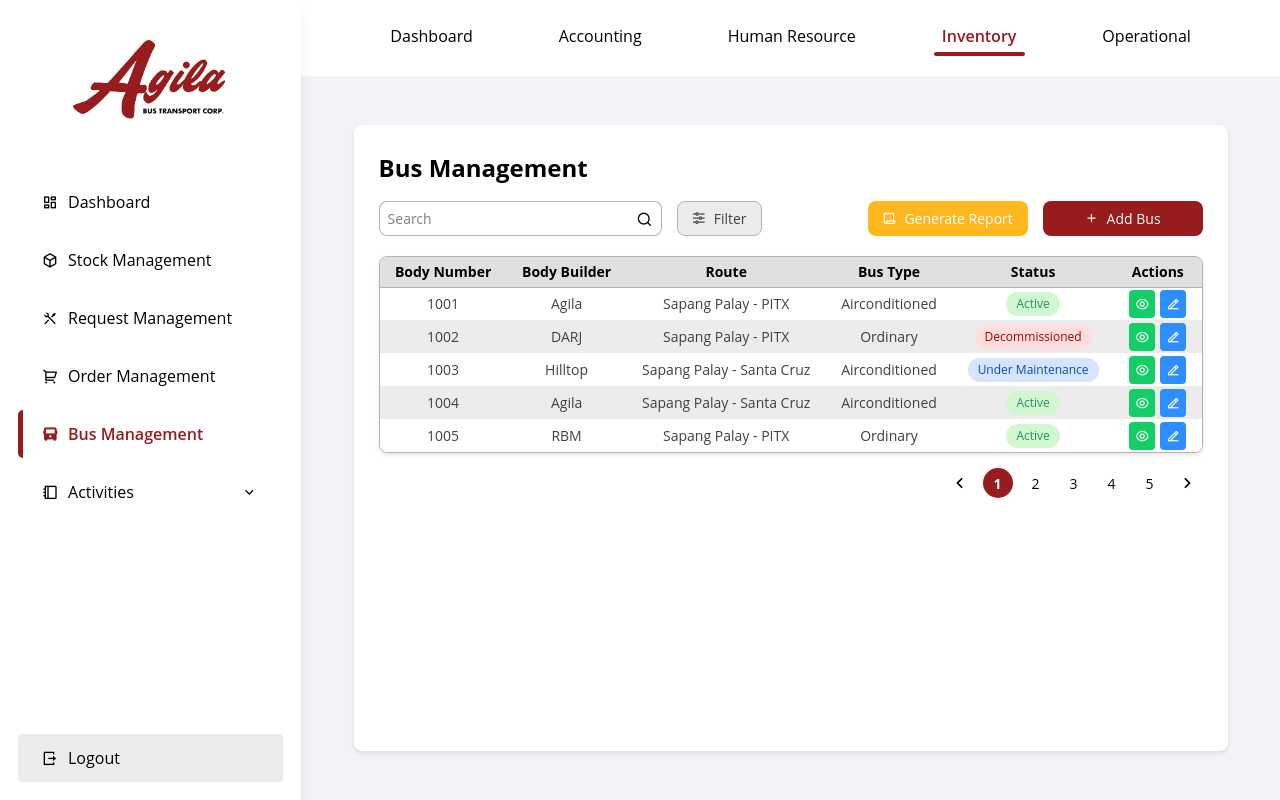
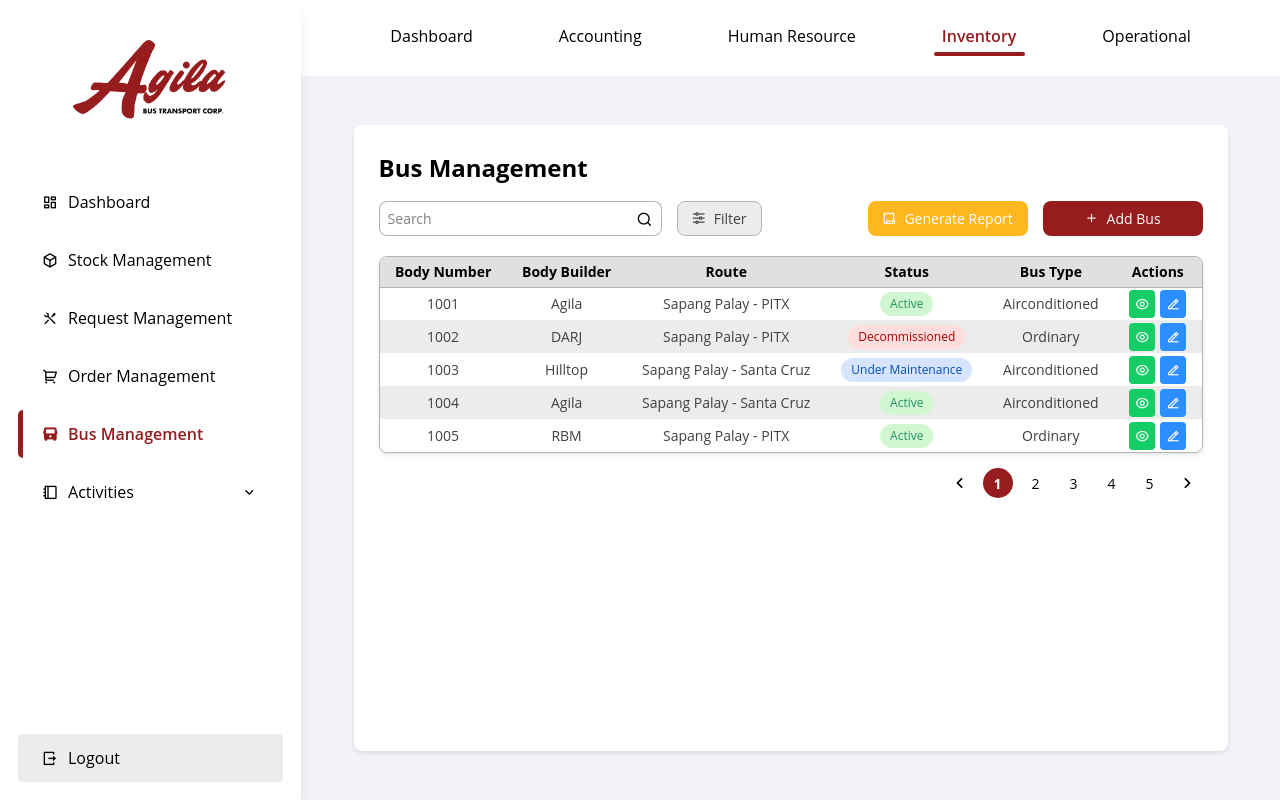
Before and after one commit to nerieannbravo/inventory-management-system, a Next.js app: page /bus-management in a window 1280 px wide. Built offline with nearby package versions, Linux system fonts and the light colour scheme.

Commit message:
fixed table

```diff
--- a/src/app/(pages)/bus-management/page.tsx
+++ b/src/app/(pages)/bus-management/page.tsx
@@ -300,8 +300,8 @@ export default function BusManagement() {
                                     <th>Body Number</th>
                                     <th>Body Builder</th>
                                     <th>Route</th>
+                                    <th>Status</th>
                                     <th>Bus Type</th>
-                                    <th>Status</th>
                                     <th>Actions</th>
                                 </tr>
                             </thead>
@@ -314,12 +314,12 @@ export default function BusManagement() {
                                         <td>{item.bodyNumber}</td>
                                         <td>{item.bodyBuilder}</td>
                                         <td>{item.route}</td>
-                                        <td>{item.busType}</td>
                                         <td>
                                             <span className={`chip ${item.busStatus}`}>
                                                 {formatStatus(item.busStatus)}
                                             </span>
                                         </td>
+                                        <td>{item.busType}</td>
                                         <td>
                                             <ActionButtons
                                                 onView={() => openModal("view-bus", item)}
--- a/src/app/(pages)/order-management/page.tsx
+++ b/src/app/(pages)/order-management/page.tsx
@@ -279,8 +279,8 @@ export default function OrderManagement() {
                                 <tr>
                                     <th>Item Name</th>
                                     <th>Quantity</th>
+                                    <th>Status</th>
                                     <th>Request Date</th>
-                                    <th>Status</th>
                                     <th>Actions</th>
                                 </tr>
                             </thead>
@@ -292,12 +292,12 @@ export default function OrderManagement() {
                                     >
                                         <td>{item.itemName}</td>
                                         <td>{item.ordQuantity}</td>
-                                        <td>{item.ordReqDate}</td>
                                         <td>
                                             <span className={`chip ${item.ordStatus}`}>
                                                 {formatStatus(item.ordStatus)}
                                             </span>
                                         </td>
+                                        <td>{item.ordReqDate}</td>
                                         <td>
                                             <ActionButtons
                                                 onView={() => openModal("view-order", item)}
```
